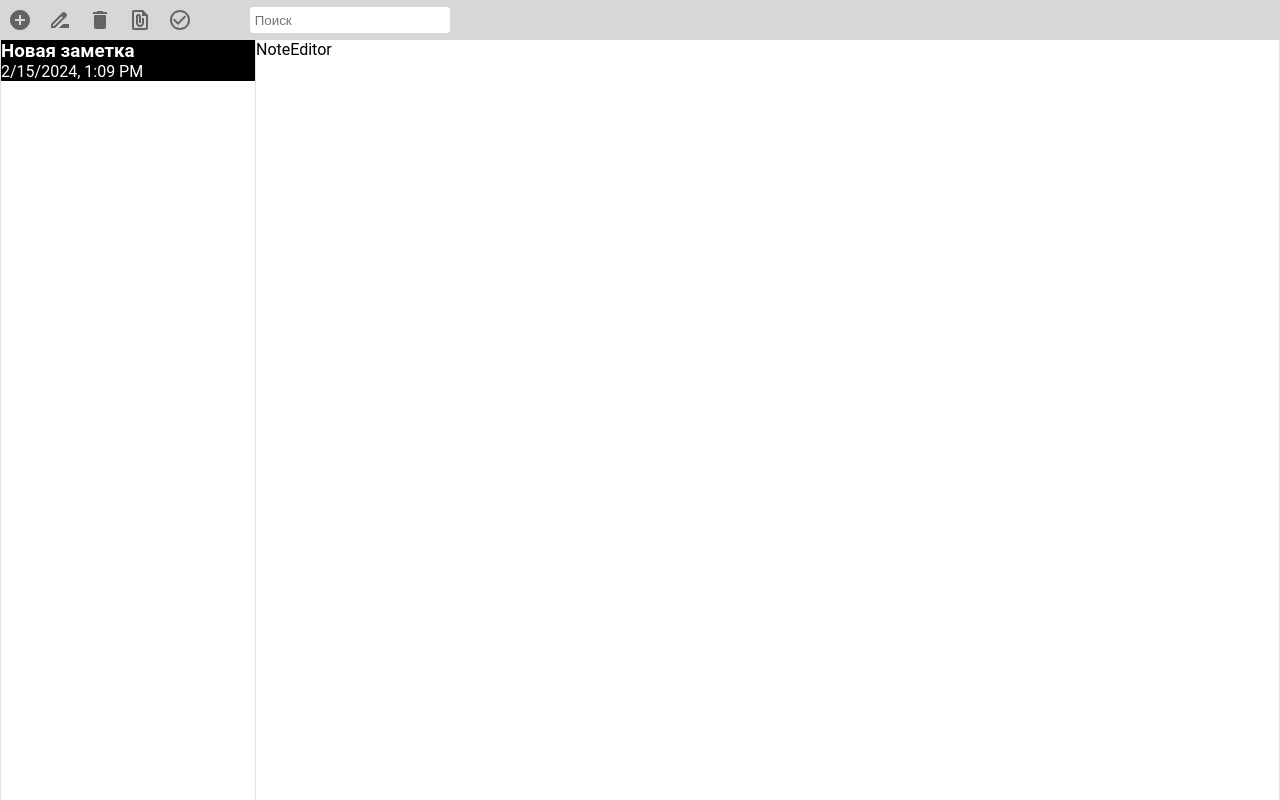
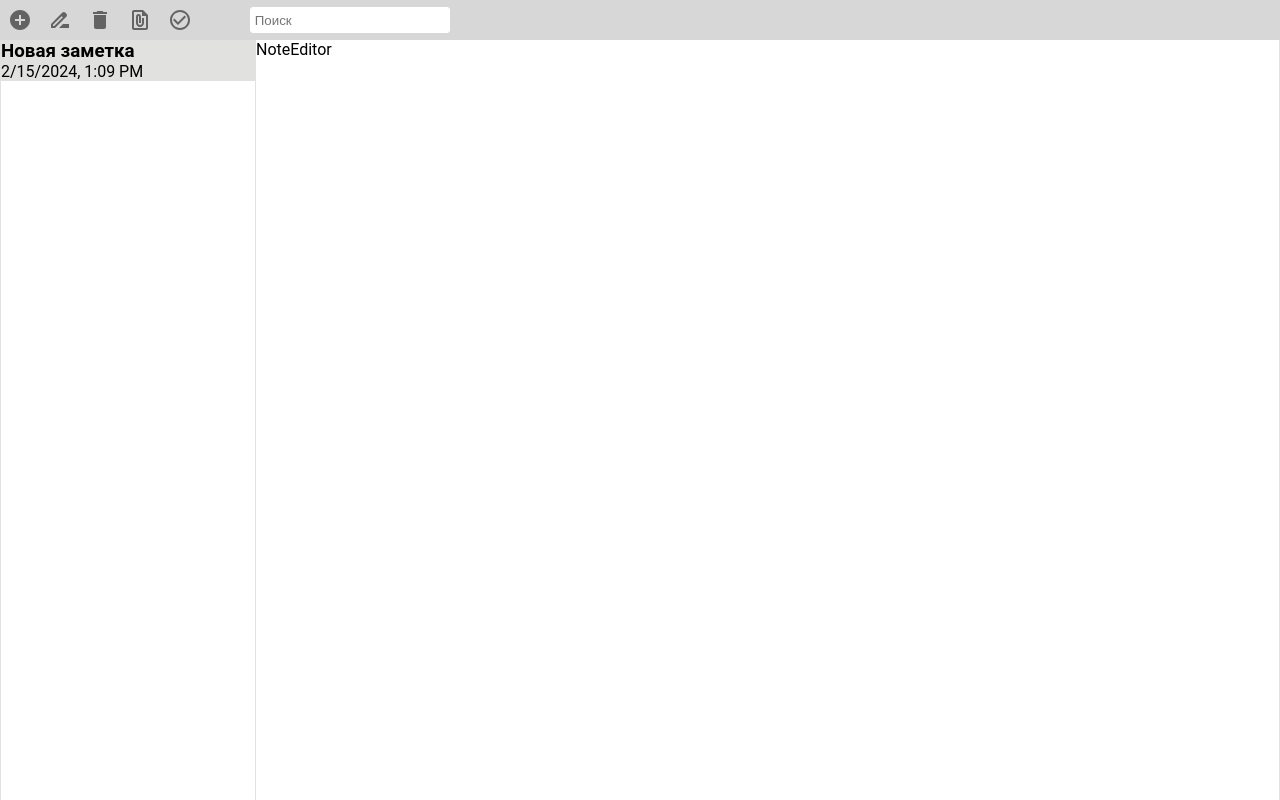
Before and after one commit to Valeriy8500/notes-app, a React (Vite) app: page / in a window 1280 px wide. Both pictures are taken after a click on the button 20 px from the left and 20 px from the top of the page. Built offline with nearby package versions, Linux system fonts and the light colour scheme.

Commit message:
fix: prettier

```diff
--- a/src/components/button-group/button-group.tsx
+++ b/src/components/button-group/button-group.tsx
@@ -1,5 +1,5 @@
 import * as S from "./styles";
-import AddIcon from '@mui/icons-material/AddCircle';
+import AddIcon from "@mui/icons-material/AddCircle";
 import DeleteIcon from "@mui/icons-material/Delete";
 import EditIcon from "@mui/icons-material/DriveFileRenameOutline";
 import ClipIcon from "@mui/icons-material/FilePresent";
@@ -16,8 +16,8 @@ export const ButtonGroup = () => {
 
     const newNote = {
       id: Math.random(),
-      noteName: 'Новая заметка',
-      currDateTime: getCurrDateTime()
+      noteName: "Новая заметка",
+      currDateTime: getCurrDateTime(),
     };
 
     dispatch(addNote(newNote));
--- a/src/components/notes/notes.tsx
+++ b/src/components/notes/notes.tsx
@@ -4,15 +4,15 @@ import * as S from "./styles";
 
 export const Notes = () => {
   const notes = useAppSelector(selectorNotes);
-  console.log('notes: ', notes);
+  console.log("notes: ", notes);
 
   return (
     <>
-      {notes.map((i: any) => {
+      {notes.map((item: any) => {
         return (
-          <S.Note>
-            <S.Title>{i.noteName}</S.Title>
-            <S.DateTime>{i.currDateTime}</S.DateTime>
+          <S.Note key={item.id}>
+            <S.Title>{item.noteName}</S.Title>
+            <S.DateTime>{item.currDateTime}</S.DateTime>
           </S.Note>
         );
       })}
--- a/src/components/notes/styles.ts
+++ b/src/components/notes/styles.ts
@@ -2,8 +2,8 @@ import styled from "styled-components";
 
 export const Note = styled.div`
   width: 100%;
-  background-color: #000;
-  color: #fff;
+  background-color: #e1e1df;
+  color: #000;
 `;
 
 export const Title = styled.h3`
--- a/src/redux/notes/notes.slice.ts
+++ b/src/redux/notes/notes.slice.ts
@@ -11,5 +11,5 @@ export const notesSlice = createSlice({
     addNote(state, action: PayloadAction<any>) {
       state.elements.push(action.payload);
     },
-    }
+  },
 });
--- a/src/redux/selectors.ts
+++ b/src/redux/selectors.ts
@@ -1,5 +1,3 @@
 import { RootState } from "./store";
 
-export const selectorNotes = (state: RootState): any => (
-    state.notes.elements
-);
+export const selectorNotes = (state: RootState): any => state.notes.elements;
--- a/src/redux/store.ts
+++ b/src/redux/store.ts
@@ -3,11 +3,11 @@ import { notesSlice } from "./notes/notes.slice";
 import { notesSliceReducer } from "./notes";
 
 export const rootReducer = combineReducers({
-    [notesSlice.name]: notesSliceReducer
-  });
+  [notesSlice.name]: notesSliceReducer,
+});
 
 export const store = configureStore({
-    reducer: rootReducer
+  reducer: rootReducer,
 });
 
 export type RootState = ReturnType<typeof rootReducer>;
--- a/src/shared/shared-functions.ts
+++ b/src/shared/shared-functions.ts
@@ -1,12 +1,11 @@
 export function getCurrDateTime() {
+  const currentDateTime = new Date().toLocaleString(undefined, {
+    year: "numeric",
+    month: "numeric",
+    day: "numeric",
+    hour: "numeric",
+    minute: "numeric",
+  });
 
-    const currentDateTime = new Date().toLocaleString(undefined, {
-        year: 'numeric',
-        month: 'numeric',
-        day: 'numeric',
-        hour: 'numeric',
-        minute: 'numeric',
-    });
-
-    return currentDateTime;
+  return currentDateTime;
 }
```
Also changed, not shown: src/redux/hooks.ts (line endings or trailing spaces), src/redux/notes/index.ts (line endings or trailing spaces). Lines whose indentation alone changed are shown as unchanged.
